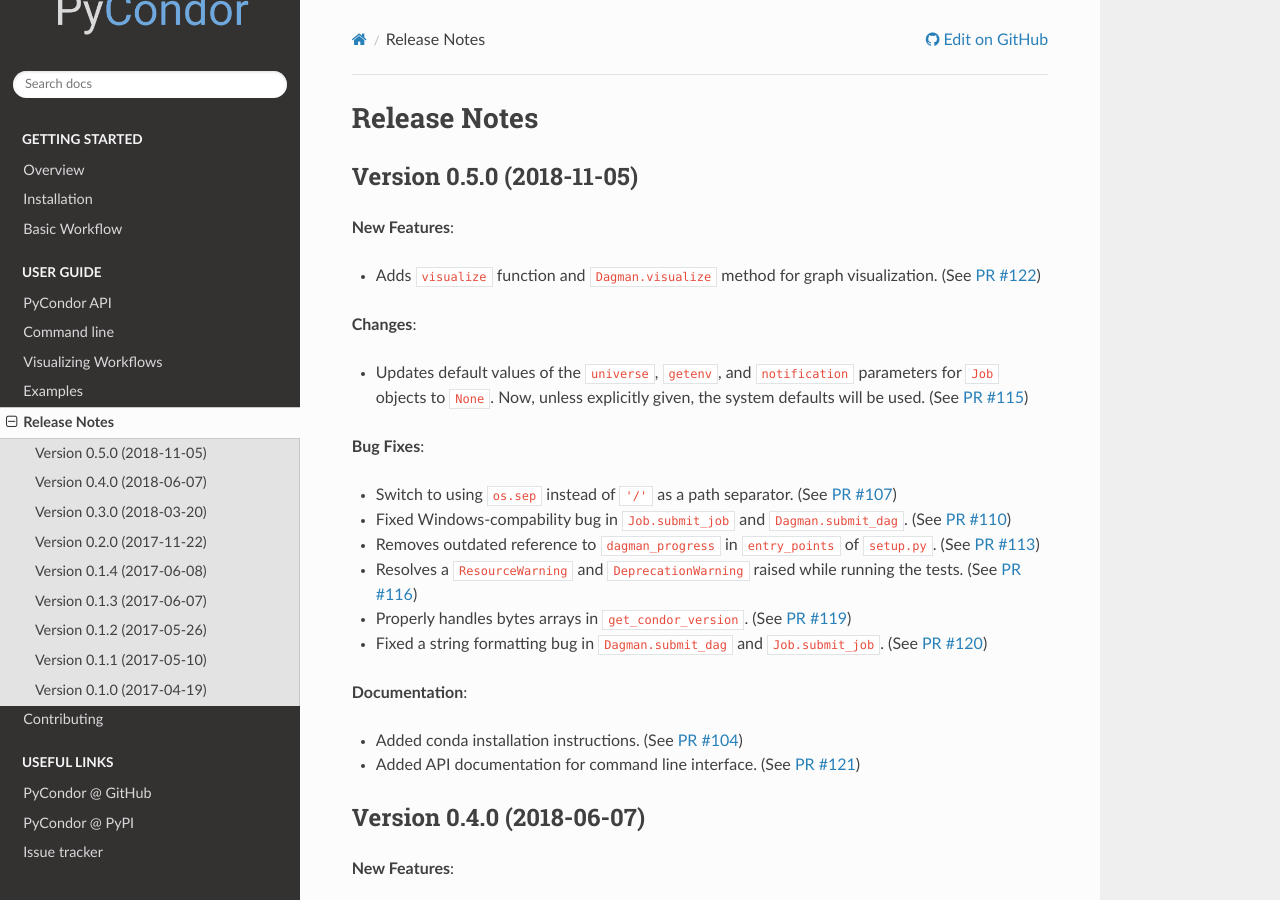
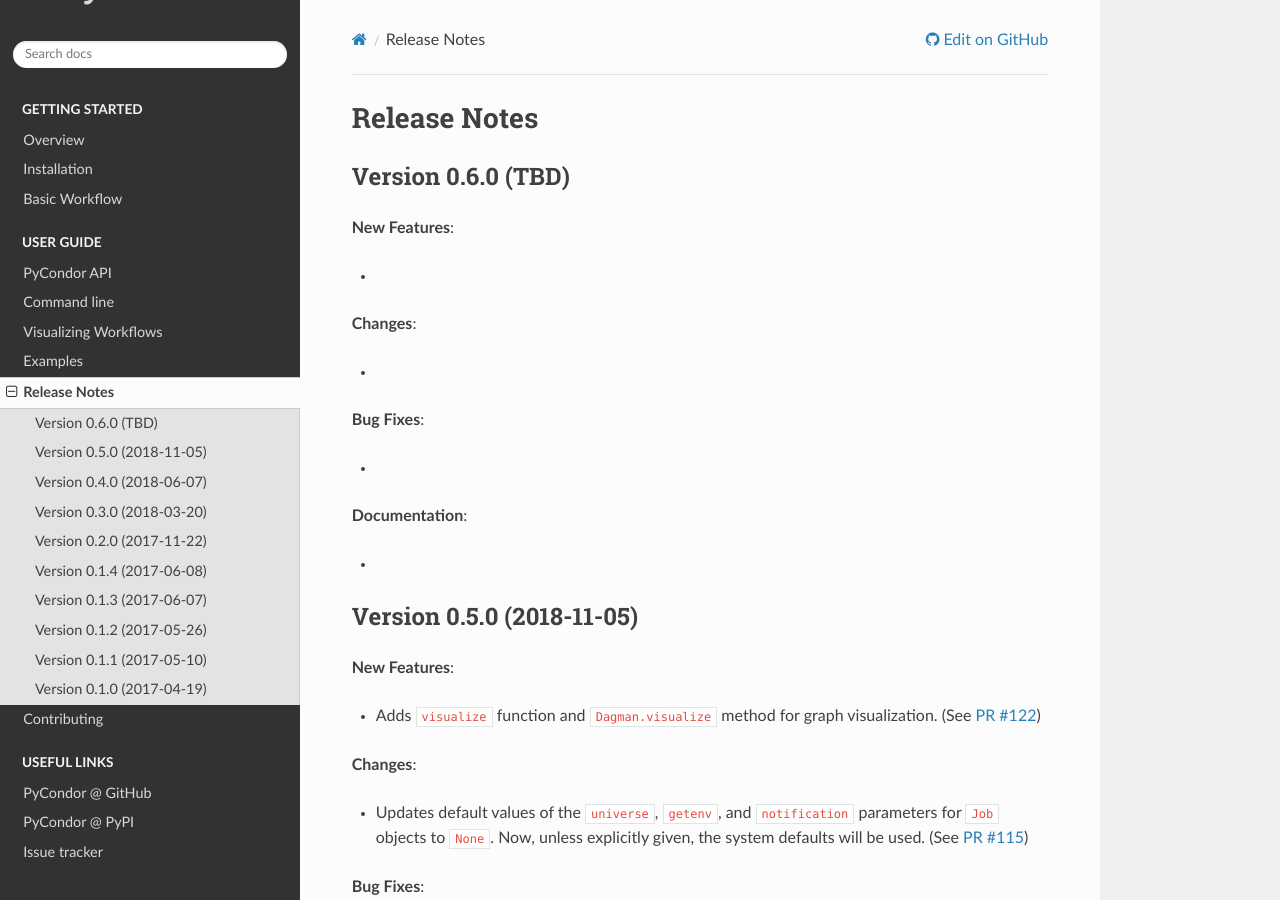
Before and after one commit to pycondor/pycondor, a Sphinx documentation site: the page built from docs/changelog.rst, in a window 1280 px wide and 900 px high. Built offline with Sphinx 7.4.7 and the Read the Docs theme 2.0.0, drawn with Linux system fonts in a browser that asks for light colours; the version number is read from the project's files by our own code.

Commit message:
Bump version to 0.6.0.dev0

```diff
--- a/docs/changelog.rst
+++ b/docs/changelog.rst
@@ -5,6 +5,26 @@
 *************
 Release Notes
 *************
+
+Version 0.6.0 (TBD)
+-------------------
+
+**New Features**:
+
+-
+
+**Changes**:
+
+-
+
+**Bug Fixes**:
+
+-
+
+**Documentation**:
+
+-
+
 
 Version 0.5.0 (2018-11-05)
 --------------------------
--- a/pycondor/__version__.py
+++ b/pycondor/__version__.py
@@ -1,2 +1,2 @@
 
-__version__ = '0.5.0'
+__version__ = '0.6.0.dev0'
```
